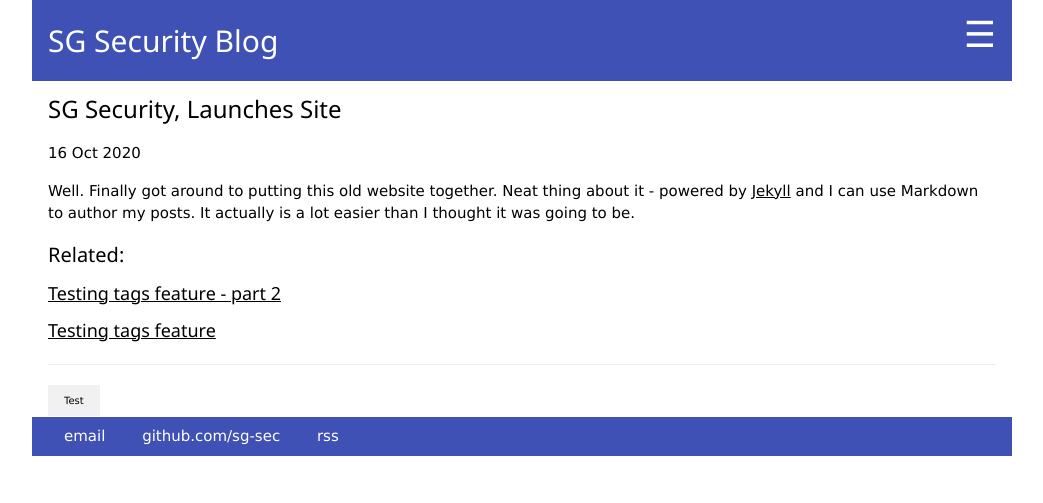
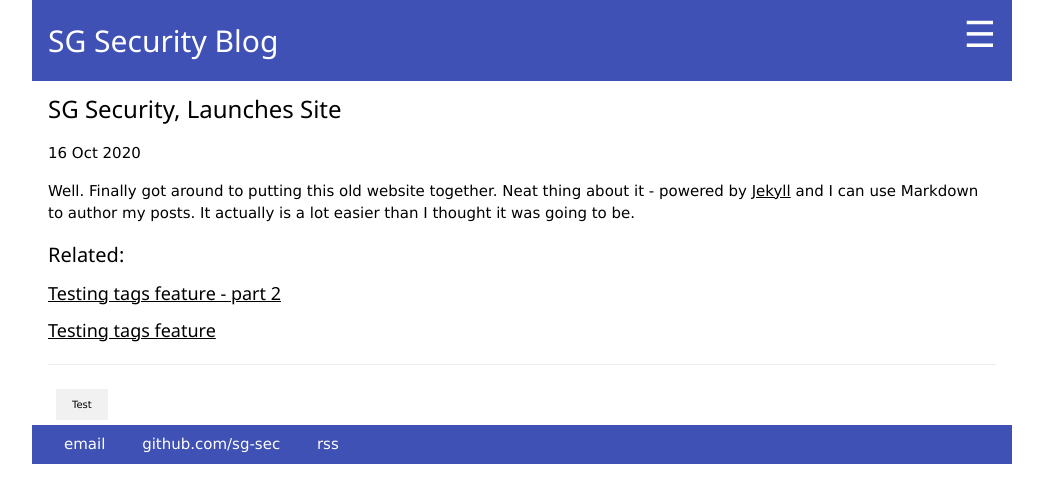
Before and after one commit to sg-sec/sg-sec.github.io, a Jekyll site: the page built from _posts/2020-10-16-test.md, in a window 1280 px wide. Shown: the top 503 px of the page, without its empty margins (118-1161 px from the left). Built offline with Jekyll 4.4.1, drawn with Linux system fonts in a browser that asks for light colours.

Commit message:
Update post.html

```diff
--- a/_layouts/post.html
+++ b/_layouts/post.html
@@ -44,8 +44,7 @@ layout: default
     {% endif %}
 
   {% endfor %}
-  <div >
-      <hr>
+    <hr>
+  <div class="w3-bar w3-padding-small">
       {{ commonTags }}
-      </br>
-  </div >
+  </div>
```
